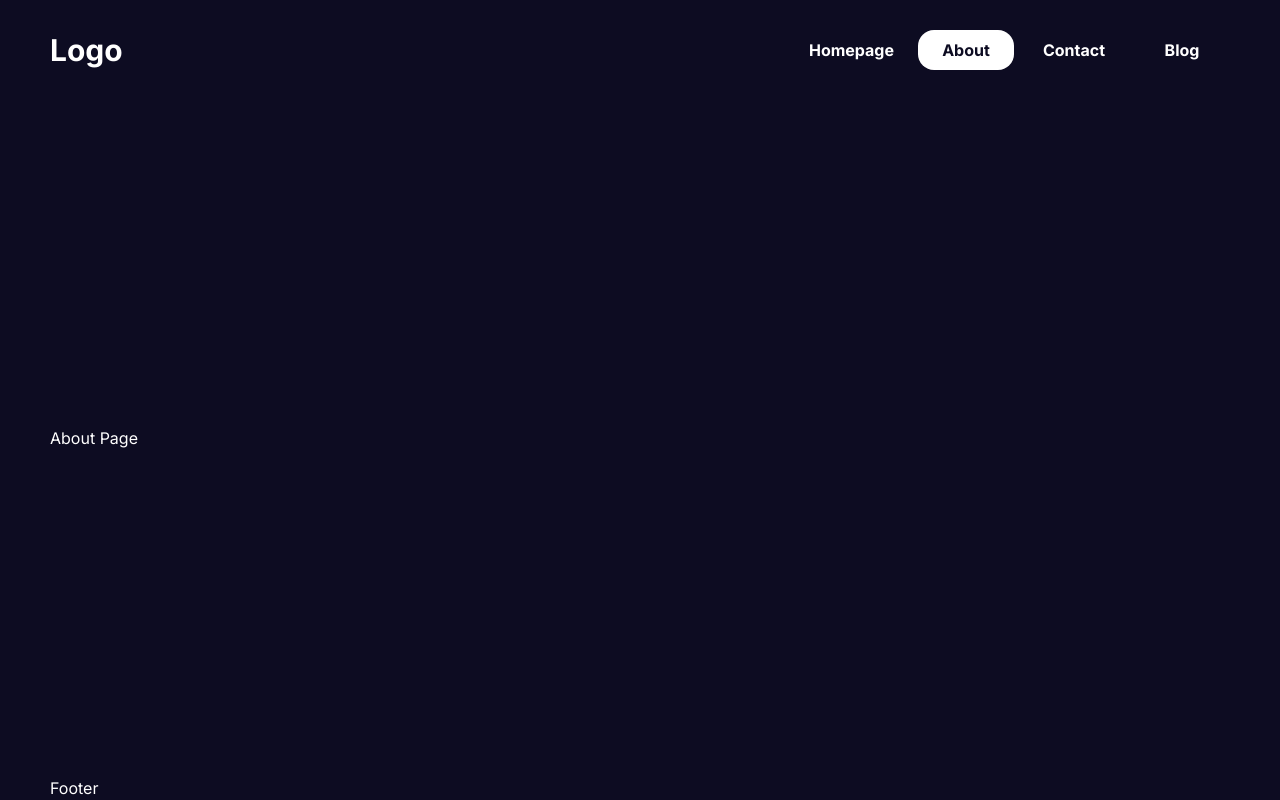
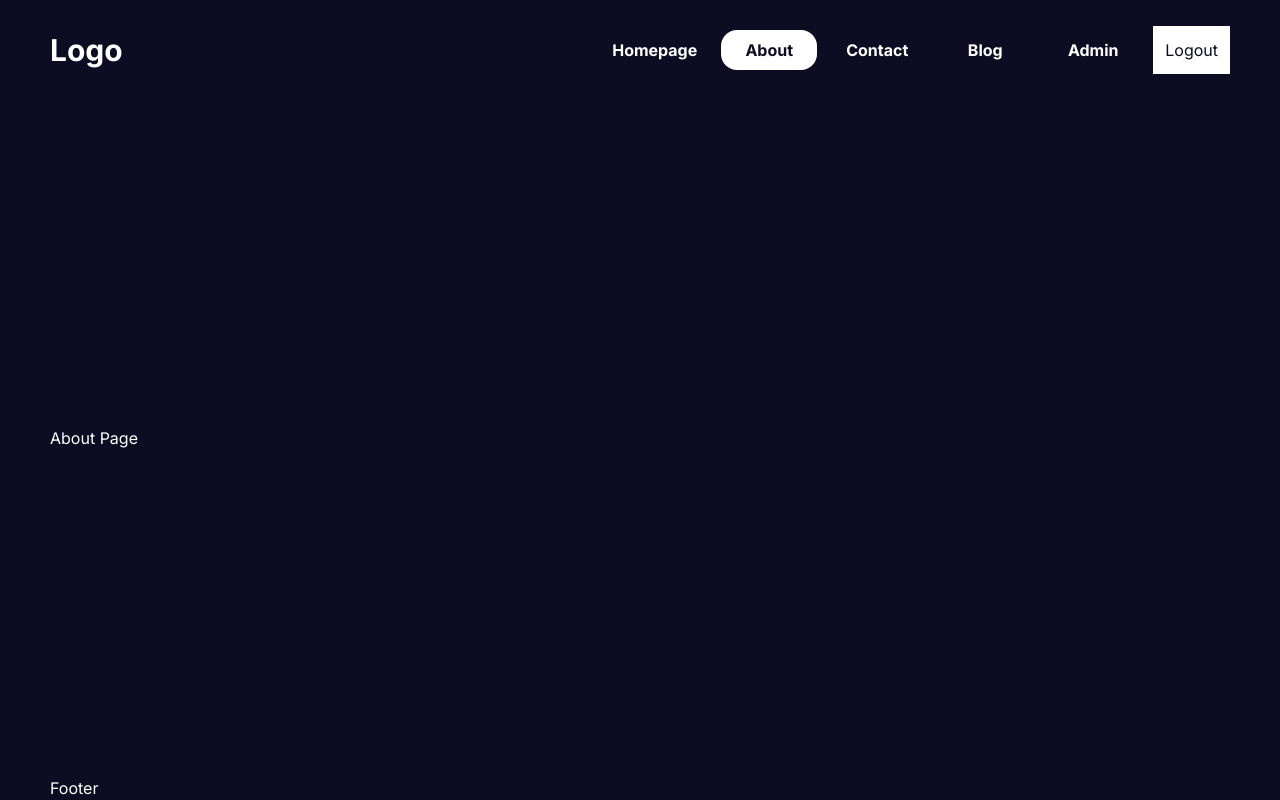
Before and after one commit to ariel-behar/baby-journal, a Next.js app: page /about in a window 1280 px wide. Built offline with nearby package versions, Linux system fonts and the light colour scheme.

Commit message:
Adding the buttons that appear when 'session' and 'isAdmin' are true

```diff
--- a/components/Header/Navbar/NavLinks/NavLinks.tsx
+++ b/components/Header/Navbar/NavLinks/NavLinks.tsx
@@ -21,6 +21,10 @@ function NavLinks() {
         }
     ]
 
+    // Temporary
+    const session = true;
+    const isAdmin = true;
+
     return (
         <>
             {links.map((link) => {
@@ -28,6 +32,16 @@ function NavLinks() {
                     <NavLink {...link} />
                 )
             })}
+
+            {session
+                ? (
+                    <>
+                        {isAdmin && <NavLink title='Admin' path='/admin' />}
+                        <button className='bg-light text-dark p-3'>Logout</button>
+                    </>
+                )
+                : <NavLink title='Login' path='/login' />
+            }
         </>
     )
 }
```
